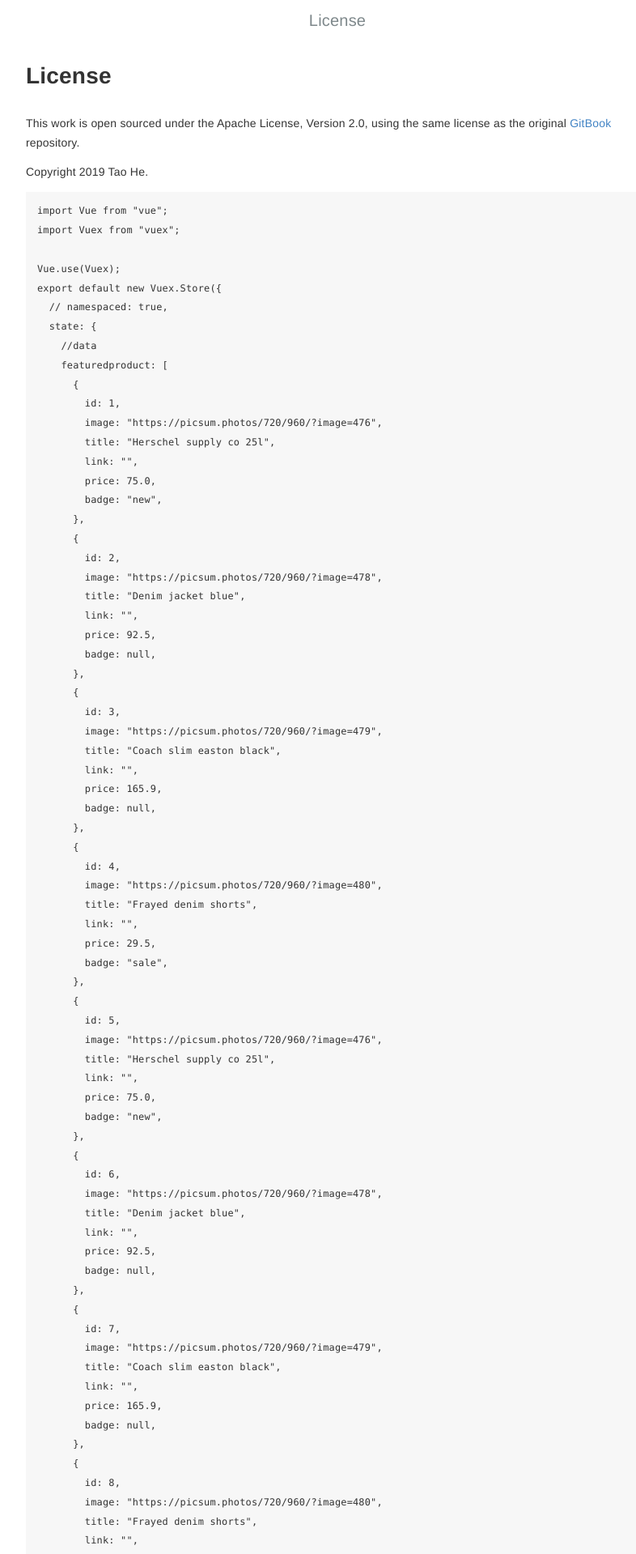
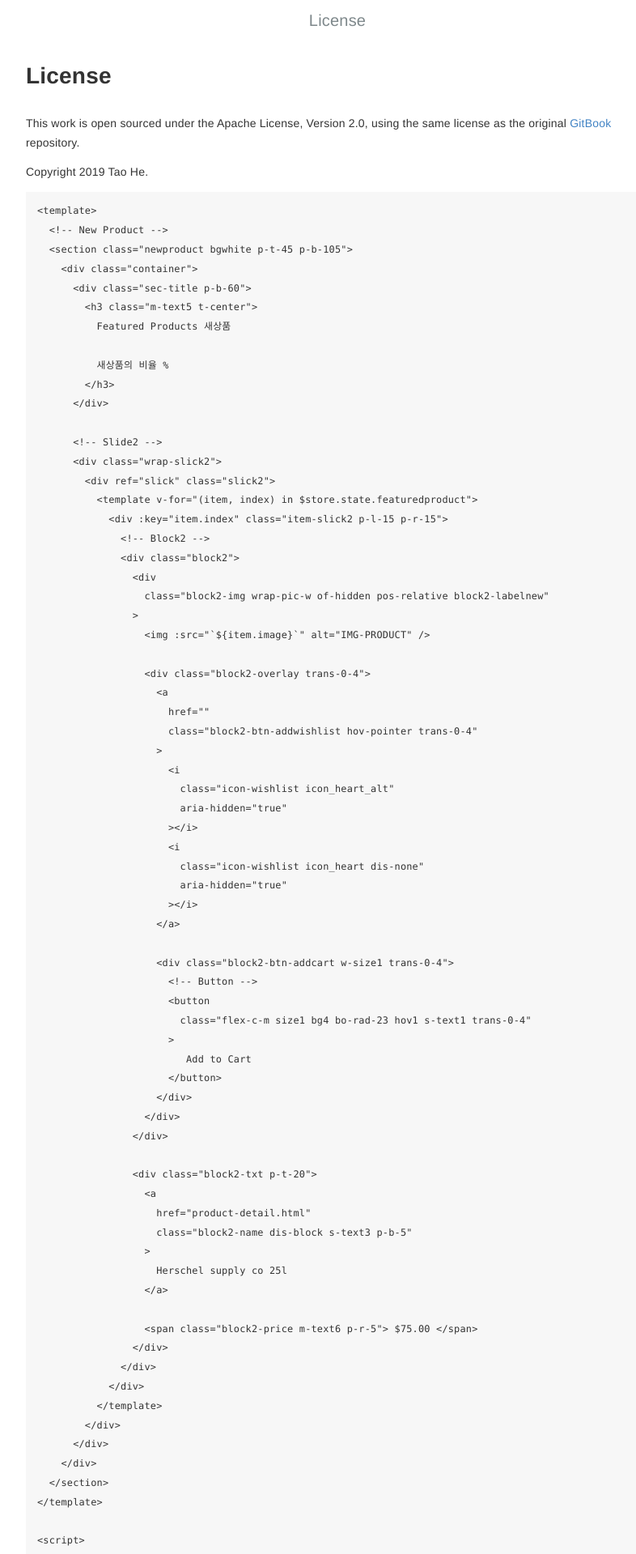
Before and after one commit to xsiasu/xsiasu.github.io, a Jekyll site: the page built from _posts/2019-04-29-license.md, in a window 1280 px wide. Shown: the top 1919 px of the page at 81% size, without its empty margins (223-1009 px from the left). Built offline with Jekyll 4.4.1, drawn with Linux system fonts in a browser that asks for light colours; some of the changed text lies outside the part shown.

Commit message:
Update 2019-04-29-license.md

````diff
--- a/_posts/2019-04-29-license.md
+++ b/_posts/2019-04-29-license.md
@@ -10,7 +10,102 @@ This work is open sourced under the Apache License, Version 2.0, using the
 same license as the original [GitBook](https://github.com/GitbookIO/gitbook) repository.
 
 Copyright 2019 Tao He.
+```vue:featuredproduct.vue
+<template>
+  <!-- New Product -->
+  <section class="newproduct bgwhite p-t-45 p-b-105">
+    <div class="container">
+      <div class="sec-title p-b-60">
+        <h3 class="m-text5 t-center">
+          Featured Products{{ allProducts }} 새상품
+          {{ countOfNew }}
+          새상품의 비율 {{ percentOfNew }}%
+        </h3>
+      </div>
 
+      <!-- Slide2 -->
+      <div class="wrap-slick2">
+        <div ref="slick" class="slick2">
+          <template v-for="(item, index) in $store.state.featuredproduct">
+            <div :key="item.index" class="item-slick2 p-l-15 p-r-15">
+              <!-- Block2 -->
+              <div class="block2">
+                <div
+                  class="block2-img wrap-pic-w of-hidden pos-relative block2-labelnew"
+                >
+                  <img :src="`${item.image}`" alt="IMG-PRODUCT" />
+
+                  <div class="block2-overlay trans-0-4">
+                    <a
+                      href=""
+                      class="block2-btn-addwishlist hov-pointer trans-0-4"
+                    >
+                      <i
+                        class="icon-wishlist icon_heart_alt"
+                        aria-hidden="true"
+                      ></i>
+                      <i
+                        class="icon-wishlist icon_heart dis-none"
+                        aria-hidden="true"
+                      ></i>
+                    </a>
+
+                    <div class="block2-btn-addcart w-size1 trans-0-4">
+                      <!-- Button -->
+                      <button
+                        class="flex-c-m size1 bg4 bo-rad-23 hov1 s-text1 trans-0-4"
+                      >
+                        {{ index }} Add to Cart
+                      </button>
+                    </div>
+                  </div>
+                </div>
+
+                <div class="block2-txt p-t-20">
+                  <a
+                    href="product-detail.html"
+                    class="block2-name dis-block s-text3 p-b-5"
+                  >
+                    Herschel supply co 25l
+                  </a>
+
+                  <span class="block2-price m-text6 p-r-5"> $75.00 </span>
+                </div>
+              </div>
+            </div>
+          </template>
+        </div>
+      </div>
+    </div>
+  </section>
+</template>
+
+<script>
+import { mapGetters } from "vuex";
+export default {
+  // 배열로 받기
+  computed: {
+    ...mapGetters(["allProducts", "countOfNew", "percentOfNew"]),
+  },
+  // 객체 받기
+  // computed: {
+  //   ...mapGetters({
+  //     allcount: "allProducts",
+  //     newcount: "countOfNew",
+  //     percent: "percentOfNew",
+  //   }),
+  // },
+  created() {
+    this.$nextTick(() => {
+      $(this.$refs.slick).slick2();
+    });
+  },
+};
+</script>
+
+<style></style>
+
+```
 ```vue:store.js
 import Vue from "vue";
 import Vuex from "vuex";
````
